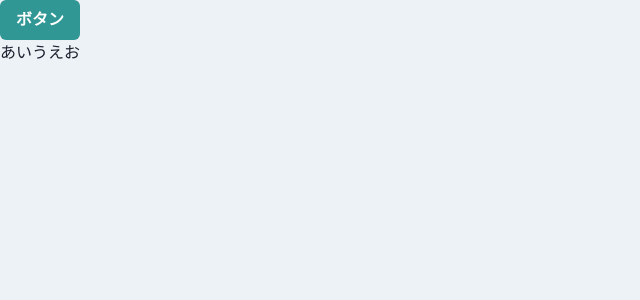
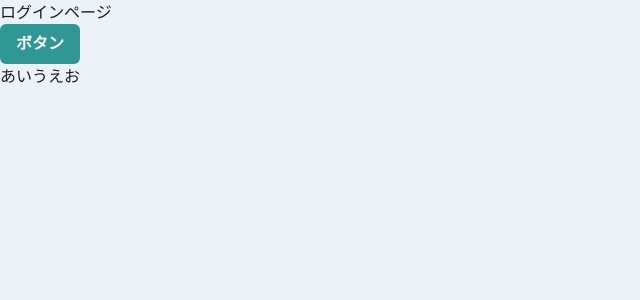
Before and after one commit to ray-zero2/vite-react-chakra, a React (Vite) app: page / in a window 1280 px wide. Shown: the top 300 px of the page, without its empty margins (0-640 px from the left). Built offline with nearby package versions, Linux system fonts and the light colour scheme.

Commit message:
wip files

```diff
--- a/src/App.tsx
+++ b/src/App.tsx
@@ -1,12 +1,18 @@
 import { Button, ChakraProvider } from '@chakra-ui/react'
 import React from 'react'
+import { BrowserRouter } from "react-router-dom";
+
 import theme from "./theme/theme";
+import { Router } from "./router/Router";
 
 function App() {
   return (
     <ChakraProvider theme={theme}>
-      <Button colorScheme="teal">ボタン</Button>
-      <p>あいうえお</p>
+      <BrowserRouter>
+        <Router></Router>
+        <Button colorScheme="teal">ボタン</Button>
+        <p>あいうえお</p>
+      </BrowserRouter>
     </ChakraProvider>
   )
 }
--- /dev/null
+++ b/src/components/pages/Home.tsx
@@ -0,0 +1,5 @@
+import { memo, VFC } from "react";
+
+export const Home: VFC = memo(() => {
+  return <p>Home page</p>
+});
--- /dev/null
+++ b/src/components/pages/Login.tsx
@@ -0,0 +1,6 @@
+import React from "react";
+import { memo, VFC } from "react";
+
+export const Login: VFC = memo(() => {
+  return <p>ログインページ</p>
+});
--- /dev/null
+++ b/src/components/pages/Setting.tsx
@@ -0,0 +1,5 @@
+import { memo, VFC } from "react";
+
+export const Setting: VFC = memo(() => {
+  return <p>Setting page</p>
+});
--- /dev/null
+++ b/src/components/pages/UserManagement.tsx
@@ -0,0 +1,5 @@
+import { memo, VFC } from "react";
+
+export const UserManagement: VFC = memo(() => {
+  return <p>User Management page</p>
+});
--- /dev/null
+++ b/src/router/Router.tsx
@@ -0,0 +1,15 @@
+import React from "react";
+import { memo, VFC } from "react";
+import { Route, Switch } from "react-router";
+
+import { Login } from "../components/pages/Login";
+
+export const Router: VFC = memo(() => {
+  return (
+    <Switch>
+      <Route exact path="/">
+        <Login></Login>
+      </Route>
+    </Switch>
+  )
+});
```
Also changed, not shown: 1 other file (tests, documents, lock files or other folders).
